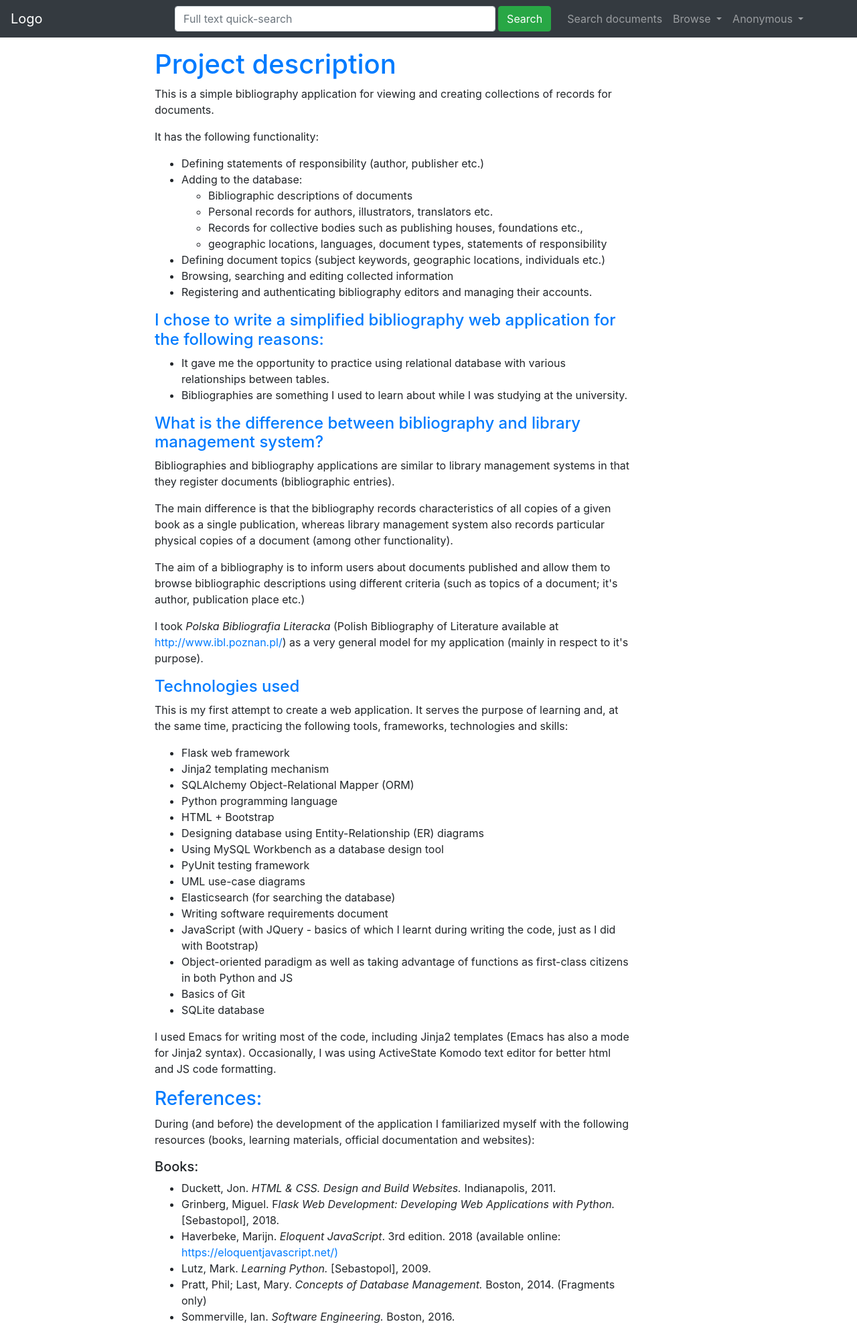
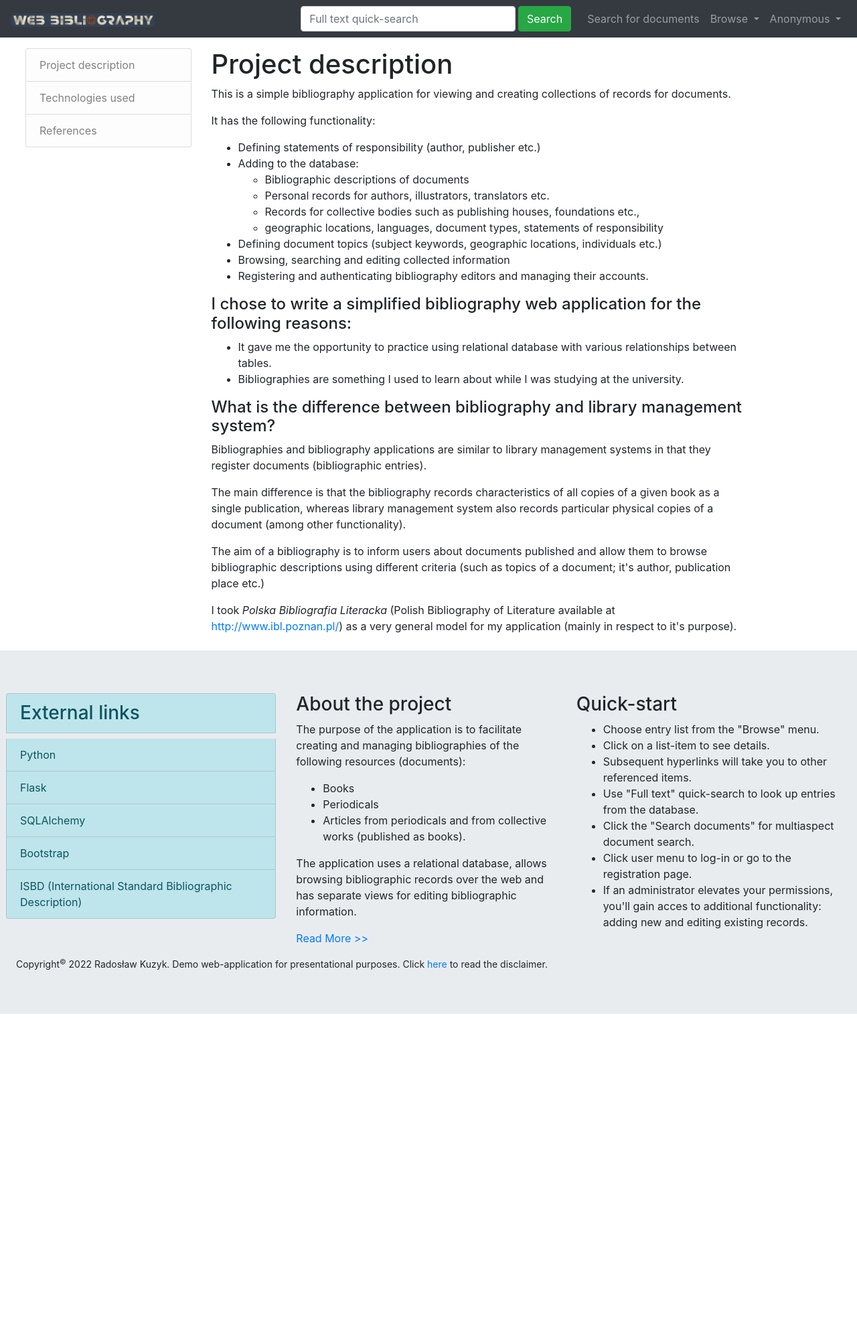
Before and after one commit to radoslavian/Flask-Web-Bibliography-App, a Flask app: page / in a window 1280 px wide. Shown: the top 1980 px of the page at 67% size. After the commit the page ends 1514 px from the top, so only its background shows below. Run offline with Flask 2, Linux system fonts and the light colour scheme; some libraries are stand-ins or nearby versions.

Commit message:
Working on the UI.

```diff
--- a/app/main/views.py
+++ b/app/main/views.py
@@ -200,10 +200,24 @@ def geographic_locations_list():
 
 @main.route('/')
 def index():
-    # url_for('main.index') # main - przestrzeń nazw
-    # url_for('.index') # przestrzeń n. akt. żądania
+    return main_page('description')
 
-    return render_template('index.html')
+
+@main.route('/<document>/')
+def main_page(document):
+    documents = {
+        'description': ('Project description', '_project_description.html'),
+        'technologies-used': ('Technologies used',
+                              '_technologies_used.html'),
+        'references': ('References', '_references.html')
+    }
+
+    if document not in documents:
+        abort(404)
+
+    return render_template('document_page.html',
+                           documents=documents,
+                           document=document)
 
 
 @main.route('/browse/keywords/id=<keyword_id>')
--- a/app/static/styles.css
+++ b/app/static/styles.css
@@ -24,6 +24,24 @@ table.responsibilities tr:hover {
     display: flex;
 }
 
+#bibliography-logo {
+    max-width: 100%;
+    height: auto;
+}
+
+#list-headers {
+    display: inline-block;
+    margin-bottom: 10px;
+    margin-left: 10px;
+    border-bottom: 1px solid black;
+}
+/*
+#document-types-form {
+    border-radius: 5px;
+    padding: 5px;
+    background-color: #f1f1f1;
+}
+*/
 /*.filter_drop_down {
     min-height: 20em;
 }*/
--- /dev/null
+++ b/app/templates/_project_description.html
@@ -0,0 +1,42 @@
+<h1>Project description</h1>
+<p>This is a simple bibliography application for viewing and creating
+collections of records for documents.</p>
+<p>It has the following functionality:</p>
+<ul>
+  <li>Defining statements of responsibility (author, publisher etc.)</li>
+  <li>Adding to the database:</li>
+  <ul>
+    <li>Bibliographic descriptions of documents</li>
+    <li>Personal records for authors, illustrators, translators etc.</li>
+    <li>Records for collective bodies such as publishing houses, foundations etc.,</li>
+    <li>geographic locations, languages, document types, statements of responsibility</li>
+  </ul>
+  <li>Defining document topics (subject keywords, geographic locations,
+individuals etc.)</li>
+  <li>Browsing, searching and editing collected information</li>
+  <li>Registering and authenticating bibliography editors and managing
+    their accounts.</li>
+</ul>
+
+<h4>I chose to write a simplified bibliography web application for the following
+reasons:</h4>
+<ul>
+  <li>It gave me the opportunity to practice using relational database with
+    various relationships between tables.</li>
+  <li>Bibliographies are something I used to learn about while I was studying at the university.</li>
+</ul>
+
+<h4>What is the difference between bibliography and library management system?</h4>
+<p>Bibliographies and bibliography applications are similar to
+library management systems in that they register documents (bibliographic entries).</p>
+<p>The main difference is that the bibliography records characteristics
+  of all copies of a given book as a single publication,
+  whereas library management system also records particular physical copies
+  of a document (among other functionality).</p>
+<p>The aim of a bibliography is to inform users about documents published and allow
+them to browse bibliographic descriptions using different criteria (such as
+topics of a document; it's author, publication place etc.)</p>
+<p>I took <em>Polska Bibliografia Literacka</em> (Polish Bibliography of Literature
+available at <a href="http://www.ibl.poznan.pl/" target="_blank">
+http://www.ibl.poznan.pl/</a>)
+as a very general model for my application (mainly in respect to it's purpose).</p>
--- a/app/templates/base.html
+++ b/app/templates/base.html
@@ -32,7 +32,10 @@
 		  justify-content-center">
 	<div class="d-flex flex-grow-1">
 	  <span class="w-100 d-lg-none d-block"><!-- hidden spacer to center brand on mobile --></span>
-	  <a class="navbar-brand" href="/">Logo</a>
+	  <a class="navbar-brand" href="/">
+	    <img id="bibliography-logo"
+		 src="{{ url_for('static', filename="logo.png") }}" />
+	  </a>
 	  <div class="w-100 text-right">
             <button class="navbar-toggler"
 		    type="button"
@@ -60,7 +63,7 @@
 	  {% endif %}
 	  <li class="nav-item">
 	    <a class="nav-link" href="{{ url_for('main.document_search') }}">
-	      Search&nbsp;documents
+	      Search&nbsp;for&nbsp;documents
 	    </a>
 	  </li>
 	  {% if current_user.is_administrator() %}
@@ -158,6 +161,13 @@
 	      <div class="dropdown-menu">
 		<a class="dropdown-item"
 		   data-toggle="tooltip"
+		   title="Ordered list of documents with title filter."
+		   data-placement="left"
+		   href="{{ url_for('main.documents_list') }}">
+		   <strong>Documents</strong>
+		</a>
+		<a class="dropdown-item"
+		   data-toggle="tooltip"
 		   title="Ordered list of collective names (organisations -
 		   companies, foundation etc.) attached to documents as
 		   responsibility statements or subjects."
@@ -172,13 +182,6 @@
 		   type and links to list of documents for each set."
 		   data-placement="left" href="#">
 		   Document types
-		</a>
-		<a class="dropdown-item"
-		   data-toggle="tooltip"
-		   title="Ordered list of documents with title filter."
-		   data-placement="left"
-		   href="{{ url_for('main.documents_list') }}">
-		   Documents
 		</a>
 		<a class="dropdown-item" data-toggle="tooltip"
 		   title="Ordered list of geographic locations
@@ -252,11 +255,9 @@
       </nav>
     {% endblock %}
 
-    <!-- Your page content -->
+    <!-- Flask flashed messages -->
 
     <div class="container ml-3 mr-3 mt-3 mb-1">
-
-	<!-- Flask flashed messages -->
 
       {% with messages = get_flashed_messages() %}
 	{% if messages %}
@@ -270,8 +271,11 @@
 	  {% endfor %}
 	{% endif %}
       {% endwith %}
+    </div>
+
+    <!-- Your page content -->
+    <div class="container m-2">
       {% block content %}
-
       {% endblock %}
     </div>
 
--- /dev/null
+++ b/app/templates/document_page.html
@@ -0,0 +1,31 @@
+{% extends "base.html" %}
+{% block content %}
+<div class="container-fluid">
+  <div class="row">
+    <div class="col-md-3">
+      <div class="list-group">
+	{# links #}
+	{% for endpoint in documents.keys() %}
+	  <a class="list-group-item list-group-item-action list-group-item-light"
+	     href=
+	       {% if endpoint == document %}
+		 "#"
+	       {% else %}
+		 "{{ url_for('main.main_page',
+		 document=endpoint) }}"}}
+	       {% endif %}
+	    >
+
+	       {# 0 for title, 1 for template #}
+	       {{ documents[endpoint][0] }}
+	    </a>
+	{% endfor %}
+      </div>
+    </div>
+    <div class="w-auto col-md">
+      {# link destinatiom point #}
+      {% include documents[document][1] %}
+    </div>
+  </div>
+</div>
+{% endblock %}
--- a/app/templates/index.html
+++ /dev/null
@@ -1,133 +0,0 @@
-{% extends "base.html" %}
-{% block content %}
-  <div class="col col-md-8 mx-auto">
-    <h1><a id="project-description" href="#project-description">
-	Project description</a></h1>
-<p>This is a simple bibliography application for viewing and creating
-collections of records for documents.</p>
-<p>It has the following functionality:</p>
-<ul>
-  <li>Defining statements of responsibility (author, publisher etc.)</li>
-  <li>Adding to the database:</li>
-  <ul>
-    <li>Bibliographic descriptions of documents</li>
-    <li>Personal records for authors, illustrators, translators etc.</li>
-    <li>Records for collective bodies such as publishing houses, foundations etc.,</li>
-    <li>geographic locations, languages, document types, statements of responsibility</li>
-  </ul>
-  <li>Defining document topics (subject keywords, geographic locations,
-individuals etc.)</li>
-  <li>Browsing, searching and editing collected information</li>
-  <li>Registering and authenticating bibliography editors and managing
-    their accounts.</li>
-</ul>
-
-<h4><a id="reasons" href="#reasons">I chose to write a simplified bibliography web application for the following
-reasons:</a></h4>
-<ul>
-  <li>It gave me the opportunity to practice using relational database with
-    various relationships between tables.</li>
-  <li>Bibliographies are something I used to learn about while I was studying at the university.</li>
-</ul>
-
-<h4><a id="difference" href="#difference">What is the difference between bibliography and library management system?</a></h4>
-<p>Bibliographies and bibliography applications are similar to
-library management systems in that they register documents (bibliographic entries).</p>
-<p>The main difference is that the bibliography records characteristics
-  of all copies of a given book as a single publication,
-  whereas library management system also records particular physical copies
-  of a document (among other functionality).</p>
-<p>The aim of a bibliography is to inform users about documents published and allow
-them to browse bibliographic descriptions using different criteria (such as
-topics of a document; it's author, publication place etc.)</p>
-<p>I took <em>Polska Bibliografia Literacka</em> (Polish Bibliography of Literature
-available at <a href="http://www.ibl.poznan.pl/" target="_blank">
-http://www.ibl.poznan.pl/</a>)
-as a very general model for my application (mainly in respect to it's purpose).</p>
-
-  <h4><a id="technologies-used" href="#technologies-used">
-      Technologies used</a></h4>
-<p>This is my first attempt to create a web application. It serves the purpose of
-learning and, at the same time, practicing the following tools,
-frameworks, technologies and skills:</p>
-<ul>
-  <li>Flask web framework</li>
-  <li>Jinja2 templating mechanism</li>
-  <li>SQLAlchemy Object-Relational Mapper (ORM)</li>
-  <li>Python programming language</li>
-  <li>HTML + Bootstrap</li>
-  <li>Designing database using Entity-Relationship (ER) diagrams</li>
-  <li>Using MySQL Workbench as a database design tool</li>
-  <li>PyUnit testing framework</li>
-  <li>UML use-case diagrams</li>
-  <li>Elasticsearch (for searching the database)</li>
-  <li>Writing software requirements document</li>
-  <li>JavaScript (with JQuery - basics of which I learnt during writing the code,
-  just as I did with Bootstrap)</li>
-  <li>Object-oriented paradigm as well as taking advantage of functions as first-class citizens in both Python and JS</li>
-  <li>Basics of Git</li>
-  <li>SQLite database</li>
-</ul>
-
-<p>I used Emacs for writing most of the code, including Jinja2 templates
-(Emacs has also a mode for Jinja2 syntax). Occasionally, I was using
-ActiveState Komodo text editor for better html and
-JS code formatting.</p>
-
-<h3><a id="references" href="#references">References:</a></h3>
-<p>During (and before) the development of the application I familiarized myself with the following resources (books, learning materials, official documentation and websites):</p>
-
-<h5>Books:</h5>
-<ul>
-  <li>Duckett, Jon.  <em>HTML & CSS. Design and Build Websites.</em> Indianapolis, 2011.</li>
-  <li>Grinberg, Miguel. F<em>lask Web Development: Developing Web
-    Applications with Python.</em> [Sebastopol], 2018.</li>
-  <li>Haverbeke, Marijn. <em>Eloquent JavaScript</em>. 3rd edition. 2018
-    (available online:
-    <a href="https://eloquentjavascript.net/" target="_blank">
-      https://eloquentjavascript.net/)
-  </a></li>
-  <li>Lutz, Mark. <em>Learning Python.</em> [Sebastopol], 2009.</li>
-  <li>Pratt, Phil; Last, Mary. <em>Concepts of Database
-    Management.</em> Boston, 2014. (Fragments only)</li>
-  <li>Sommerville, Ian. <em>Software Engineering.</em> Boston, 2016.</li>
-</ul>
-
-<h5>Websites (last accessed on December 30, 2021):</h5>
-<ul>
-  <li><a href="https://getbootstrap.com/" target="_blank">
-      Bootstrap 4 documentation</a> - https://getbootstrap.com/
-  </li>
-  <li>
-    <a href="https://jquery.com/" target="_blank">
-      JQuery documentation</a> - https://jquery.com/
-  </li>
-  <li>
-    <a href="https://developer.mozilla.org/en-US/" target="_blank">
-      MDN Web Docs
-    </a>
-    (Mozilla developer's docs - include reference on
-    JavaScript and HTML, among other Web technologies) - https://developer.mozilla.org/en-US/</li>
-  <li>
-<a href="https://realpython.com/" target="_blank">
-Real Python</a> (Emacs configuration for use with Python,
-    useful posts about Python and it's features) - https://realpython.com/</li>
-  <li>
-    <a href="https://blog.miguelgrinberg.com/post/the-flask-mega-tutorial-part-i-hello-world" target="_blank">
-      Miguel Grinberg's blog about Python, Flask and much more:</a> https://blog.miguelgrinberg.com/
-  </li>
-  <li>
-    <a href="https://docs.sqlalchemy.org/en/14/" target="_blank">
-      SQLAlchemy documentation
-    </a>
-    - https://docs.sqlalchemy.org/en/14/
-  </li>
-  <li>
-    <a href="https://stackoverflow.com/" target="_blank">
-      StackOverflow
-    </a>
-    (usually browsing already answered questions):
-    https://stackoverflow.com/</li>
-</ul>
-</div>
-{% endblock %}
--- a/app/templates/macros.html
+++ b/app/templates/macros.html
@@ -3,11 +3,14 @@
     <div class="document-icon">
       {% if document.document_type.name == "book" %}
 	<h1 class="bi bi-book"></h1>
-      {% elif document.document_type.name == "article"
-	or document.document_type.name == "periodical" %}
+      {% elif document.document_type.name == "article" %}
 	<h1 class="bi bi-newspaper"></h1>
+      {% elif document.document_type.name == "periodical" %}
+	<img src={{ url_for('static',
+	     filename='document_icons/periodical.png') }} />
       {% elif document.document_type.name == "series" %}
-	<h1 class="bi bi-book-half"></h1>
+	<img src={{ url_for('static',
+	     filename='document_icons/book_series.png') }} />
       {% else %}
 	<h1 class="bi bi-file-earmark"></h1>
       {% endif %}
```
Also changed, not shown: app/templates/_documents_list.html (+24 -10 lines), app/templates/_references.html (added, +55 -0 lines), app/templates/_technologies_used.html (added, +27 -0 lines), app/templates/document_search.html (+12 -10 lines), app/templates/list_of_items.html (+7 -5 lines), app/static/library-books-header.png (added), app/static/logo.png (added). Lines whose indentation alone changed are shown as unchanged.
